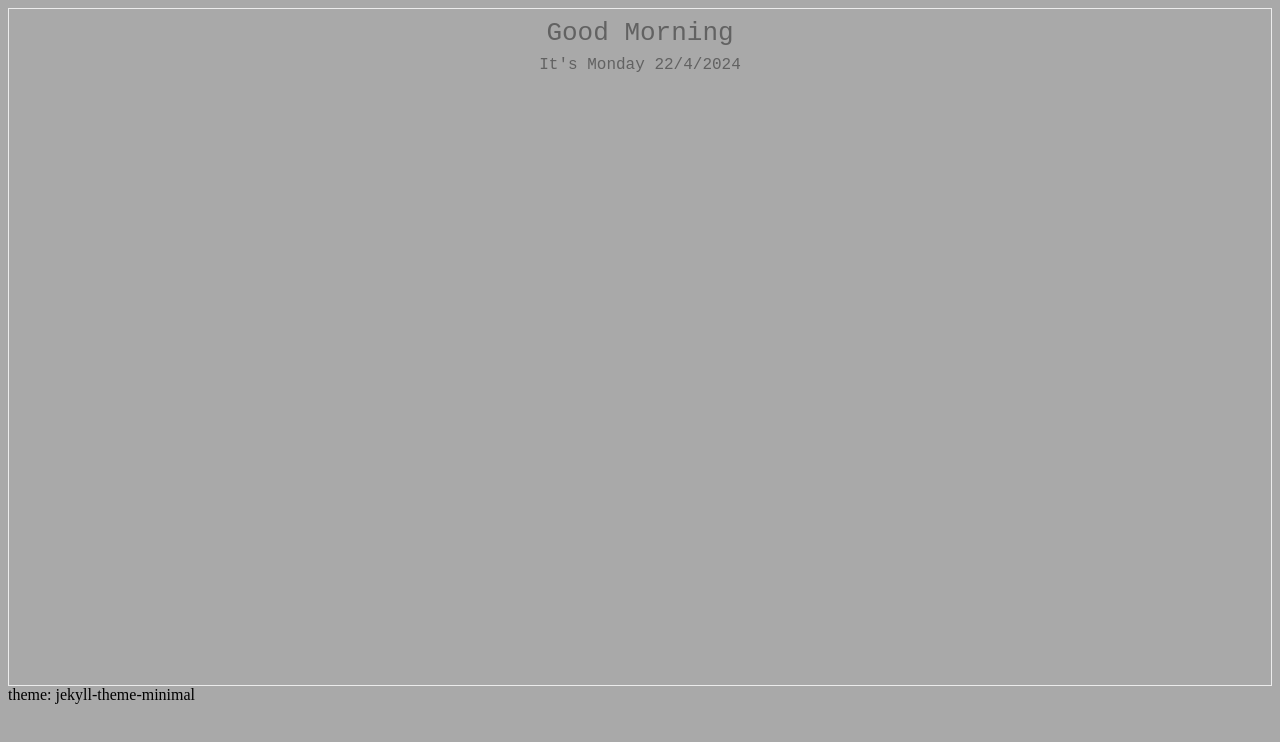
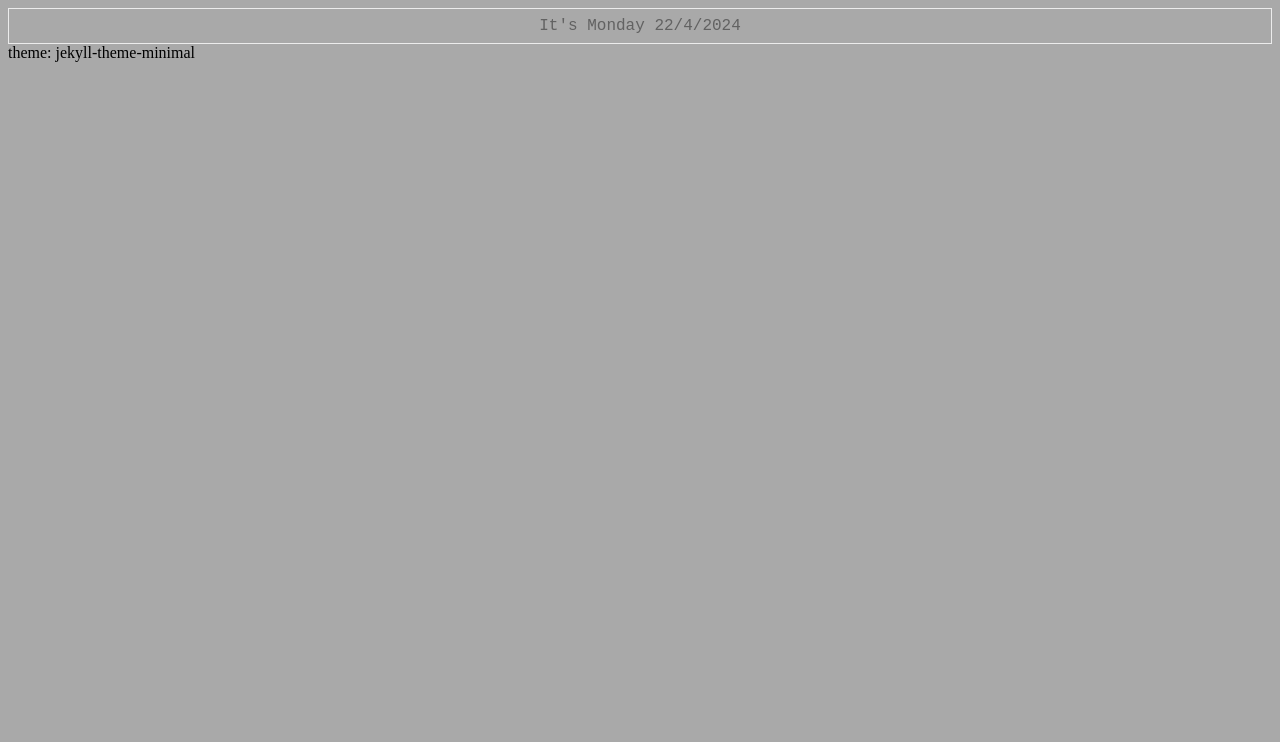
Before and after one commit to PrinceABH/Notion, a plain HTML site: page index.html in a window 1280 px wide. Drawn offline with Linux system fonts and the light colour scheme.

Commit message:
Update index.html

```diff
--- a/index.html
+++ b/index.html
@@ -1,6 +1,9 @@
-<html>
+<!DOCTYPE html>
+<html lang="en">
 <head>
-    <title>Greeting Message</title>
+    <meta charset="UTF-8">
+    <meta name="viewport" content="width=device-width, initial-scale=1.0">
+    <title>Date Display</title>
     <style>
         #lbl {
             font-family: monospace;
@@ -10,21 +13,18 @@
             border: 1px solid #ececec;
             text-align: center;
             line-height: 1.5;
-    height:85%
-
-
+            height: 85%;
         }
-#date{
-    font-size:large;
+        #date {
+            font-size: large;
         }
-body{
+        body {
             background-color: darkgray;
         }
     </style>
 </head>
 <body>
     <div id="lbl"></div>
-</body>
 
     <script>
         var weekday = new Array(7);
@@ -36,25 +36,13 @@ body{
         weekday[5] = "Friday";
         weekday[6] = "Saturday";
 
+        var today = new Date();
+        var dayOfWeek = weekday[today.getDay()];
+        var date = dayOfWeek + " " + today.getDate() + "/" + (today.getMonth() + 1) + '/' + today.getFullYear();
 
-    var today = new Date();
-    var hrs = today.getHours();
-    var dayOfWeek = weekday[today.getDay()];
-    var date = dayOfWeek+" " + today.getDate() + "/" +(today.getMonth()+1) +'/'+today.getFullYear()  ;
-
-    var greet;
-
-    if (hrs < 12)
-        greet = 'Good Morning  ';
-    else if (hrs >= 12 && hrs <= 17)
-        greet = 'Good Afternoon ';
-    else if (hrs >= 17 && hrs <= 24)
-        greet = 'Good Evening  ';
-
-    document.getElementById('lbl').innerHTML =
-        greet+=`<div id="date"> It's ${date}</div>`;
+        document.getElementById('lbl').innerHTML = `<div id="date">It's ${date}</div>`;
     </script>
+</body>
 </html>
 
-
 theme: jekyll-theme-minimal
```
Lines whose indentation alone changed are shown as unchanged.
